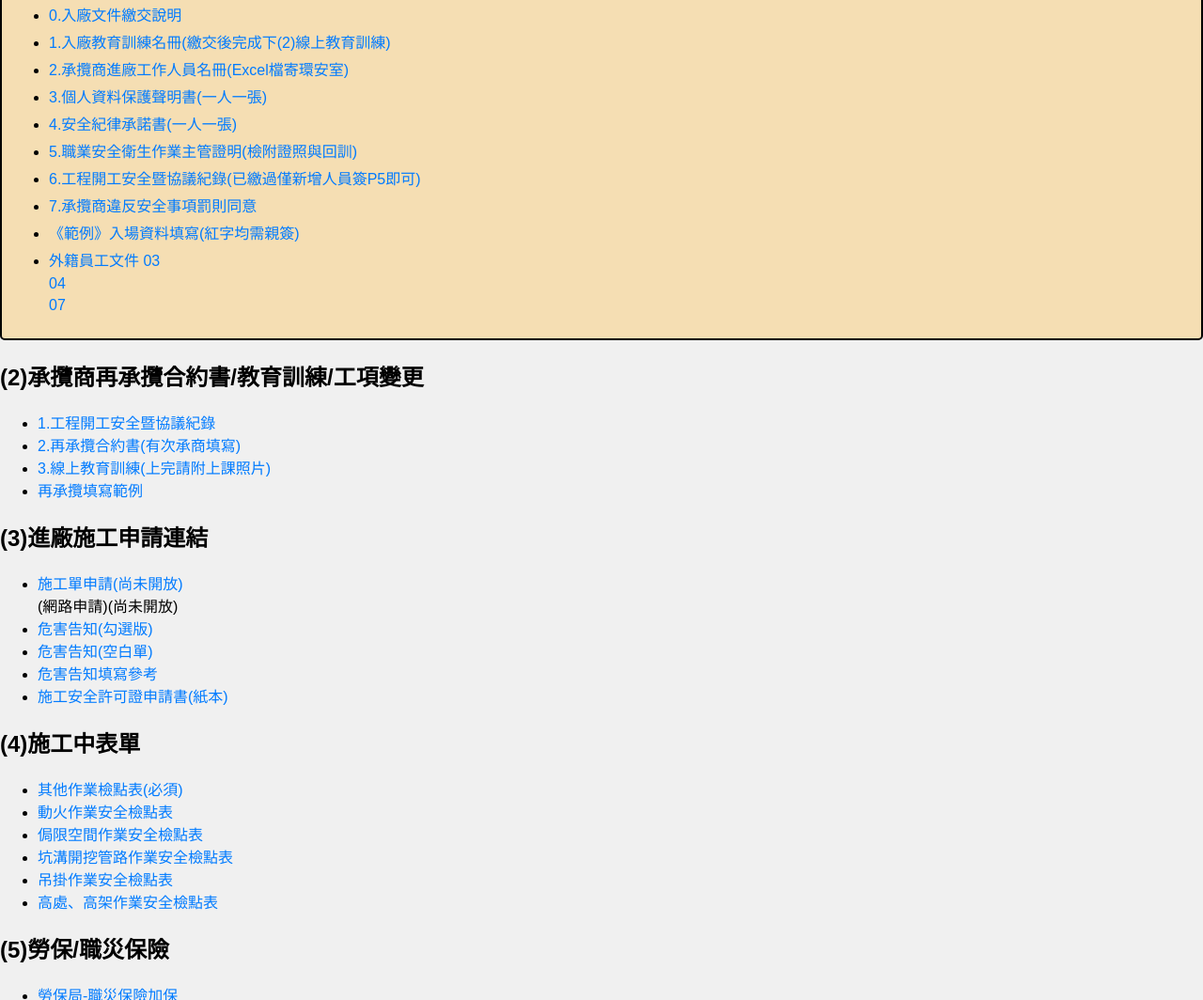
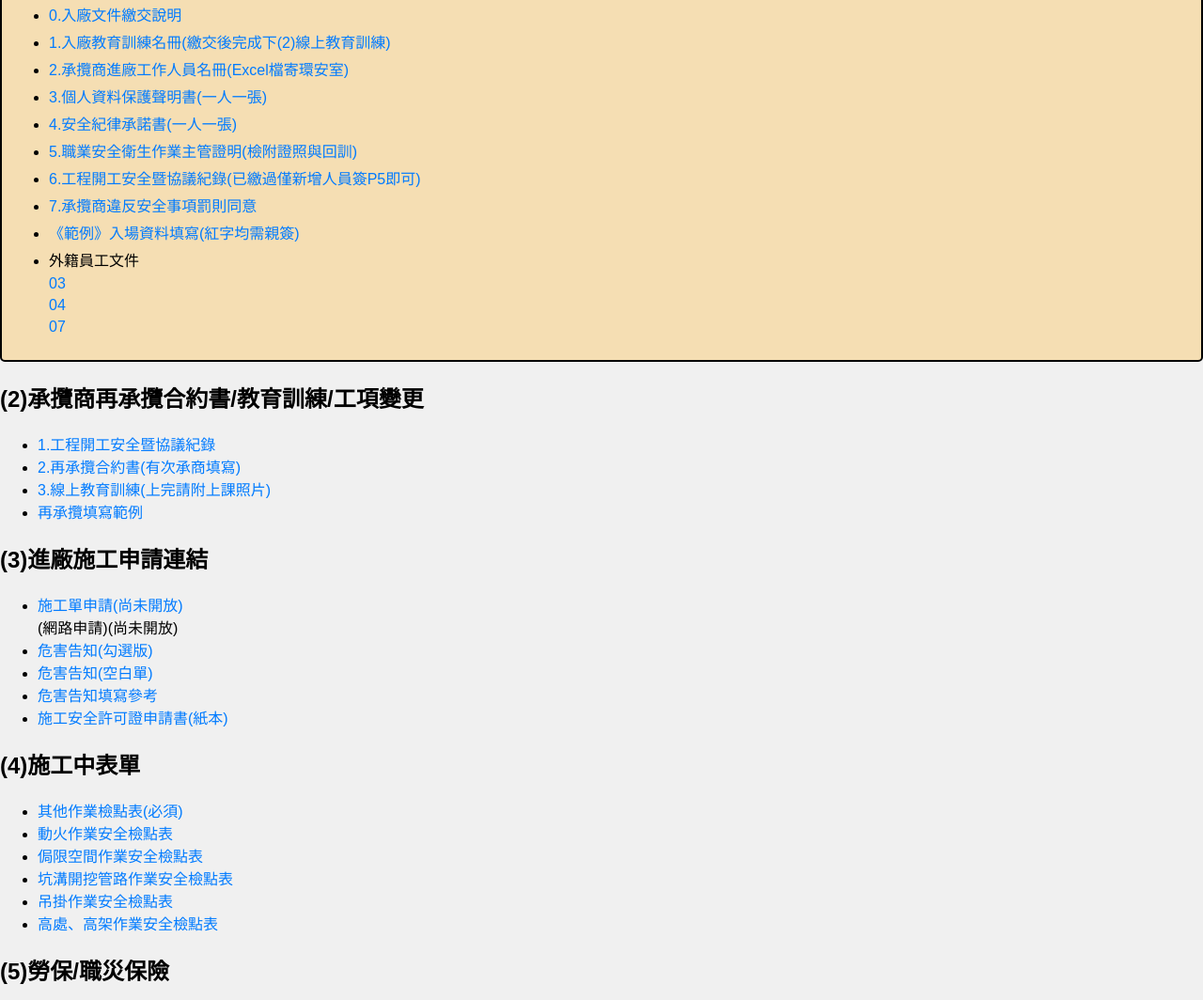
Before and after one commit to SunnyKuoTing/HYC, a plain HTML site: page index.html in a window 1280 px wide. Shown: the part 842-1906 px from the top of the page at 94% size. Drawn offline with Linux system fonts and the light colour scheme.

Commit message:
Update index.html
Signed-off-by: SunnyKuoTing <134305346+SunnyKuoTing@users.noreply.github.com>

```diff
--- a/index.html
+++ b/index.html
@@ -99,9 +99,13 @@
         <li><a href="https://drive.google.com/uc?export=download&id=1bChICyrjD9M8aAHqPC83DFM-YNqF4FA0" target="_blank">6.工程開工安全暨協議紀錄(已繳過僅新增人員簽P5即可)</a></li>
         <li><a href="https://drive.google.com/uc?export=download&id=1tkJmeAFrOZhUk_4lOwvF1KlFmQj433KB" target="_blank">7.承攬商違反安全事項罰則同意</a></li>
         <li><a href="https://drive.google.com/uc?export=download&id=15mU5ZP9RnCN8E_tU5e0wYmXJBNu_vV96" target="_blank">《範例》入場資料填寫(紅字均需親簽)</a></li>
-        <li><a href="https://drive.google.com/uc?export=download&id=1xzfRC0rCZ5QqkORoAHC-RbXRsbSlrNYI" target="_blank">外籍員工文件 03</a>
-            <a href="https://drive.google.com/uc?export=download&id=1jdr-51hDgq-jyK-w1WpDFK-LPavXq7l6" target="_blank">04</a>
-            <a href="https://drive.google.com/uc?export=download&id=1TQ-FgvQSxnhqX-Y_P97eVv5JzVDvPDXB" target="_blank">07</a></li>
+        <li>
+  外籍員工文件
+  <a href="https://drive.google.com/uc?export=download&id=1xzfRC0rCZ5QqkORoAHC-RbXRsbSlrNYI" target="_blank">03</a>
+  <a href="https://drive.google.com/uc?export=download&id=1jdr-51hDgq-jyK-w1WpDFK-LPavXq7l6" target="_blank">04</a>
+  <a href="https://drive.google.com/uc?export=download&id=1TQ-FgvQSxnhqX-Y_P97eVv5JzVDvPDXB" target="_blank">07</a>
+</li>
+
 
     </ul>
 </div>
```
